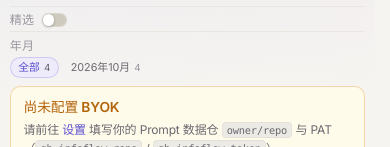
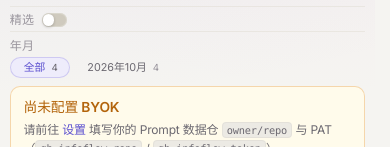
Before and after one commit to shalom-lab/infoflow-web, a React (Vite) app: page / in a window 390 px wide. Shown: the part 177-324 px from the top of the page. Built offline with nearby package versions, Linux system fonts and the light colour scheme.

Commit message:
fix(ui): 年月 pill 左右 padding，避免「全部」选中裁切
加大 .month-chip 水平内边距，并为 label/列表留出少量 inset，防止选中加粗时「部」被胶囊边框或 overflow 轻微遮挡；数量仍靠右。

```diff
--- a/src/index.css
+++ b/src/index.css
@@ -989,7 +989,7 @@ strong {
   min-height: 0;
   overflow-x: hidden;
   overflow-y: auto;
-  padding: 0 0 0.25rem;
+  padding: 0 0.12rem 0.25rem;
   -webkit-overflow-scrolling: touch;
   scrollbar-width: thin;
 }
@@ -999,7 +999,7 @@ strong {
   background: transparent;
   color: var(--text-muted);
   border-radius: var(--radius-pill);
-  padding: 0.18rem 0.5rem;
+  padding: 0.18rem 0.75rem;
   font: inherit;
   font-size: 0.72rem;
   line-height: 1.25;
@@ -1018,10 +1018,14 @@ strong {
     border-color 0.15s var(--ease);
 }
 .month-chip-label {
+  flex: 1 1 auto;
   min-width: 0;
   overflow: hidden;
   text-overflow: ellipsis;
   white-space: nowrap;
+  /* Inset so active bold CJK glyphs are not clipped by overflow */
+  padding-inline: 0.12rem;
+  box-sizing: border-box;
 }
 .month-chip-count {
   flex-shrink: 0;
@@ -1106,7 +1110,7 @@ strong {
     width: auto;
     flex-shrink: 0;
     text-align: left;
-    padding: 0.16rem 0.5rem;
+    padding: 0.16rem 0.75rem;
     gap: 0.28rem;
   }
 }
```
